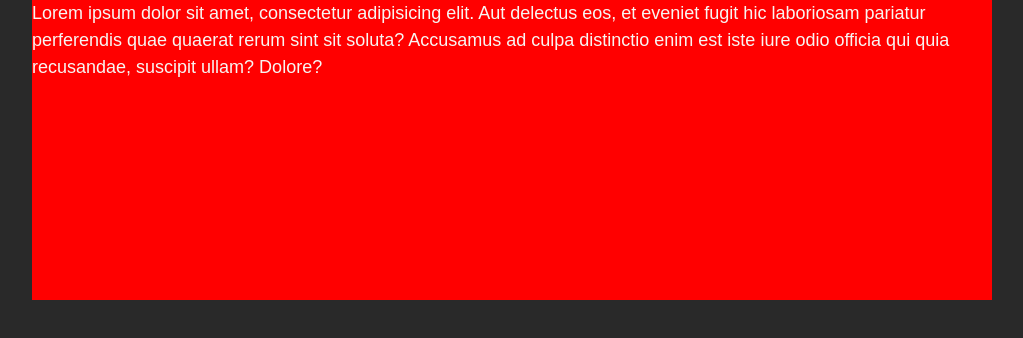
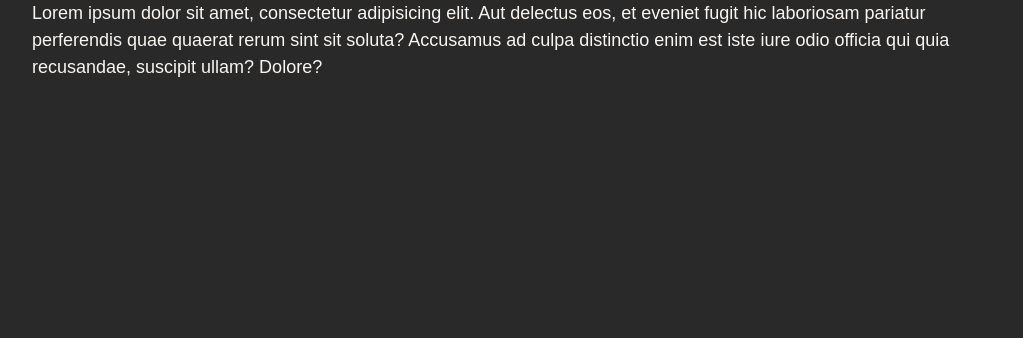
Before and after one commit to Slash606/barb_responsive, a website: page app/index.html in a window 1280 px wide. Shown: the whole page, without its empty margins (128-1151 px from the left). Drawn offline with nearby package versions, Linux system fonts and the light colour scheme; files that its build step writes are made by us from their sources.

Commit message:
both wrappers ready

```diff
--- a/app/index.html
+++ b/app/index.html
@@ -30,9 +30,12 @@
 
 <body>
 
-<div class="wrapper">
-	Lorem ipsum dolor sit amet, consectetur adipisicing elit. Aut delectus eos, et eveniet fugit hic laboriosam pariatur perferendis quae quaerat rerum sint sit soluta? Accusamus ad culpa distinctio enim est iste iure odio officia qui quia recusandae, suscipit ullam? Dolore?
+<div class="wrapper-fluid">
+	<div class="wrapper">
+		Lorem ipsum dolor sit amet, consectetur adipisicing elit. Aut delectus eos, et eveniet fugit hic laboriosam pariatur perferendis quae quaerat rerum sint sit soluta? Accusamus ad culpa distinctio enim est iste iure odio officia qui quia recusandae, suscipit ullam? Dolore?
+	</div>
 </div>
+
 
 
 
--- a/app/sass/main.scss
+++ b/app/sass/main.scss
@@ -8,8 +8,8 @@
 .wrapper {
   width: 320px;
   margin: 0 auto;
-  background-color: red;
-  min-height: 300px;
+  /*background-color: red;
+  min-height: 300px;*/
   @include mq($tablet) {
     width: 640px;
   }
@@ -17,3 +17,14 @@
     width: 960px;
   }
 }
+
+.wrapper-fluid {
+  width: auto;
+  /*min-height: 350px;
+  background-color: yellow;*/
+  @include mq($tablet) {
+    width: 84%;
+    max-width: 960px;
+    margin: 0 auto;
+  }
+}
```
